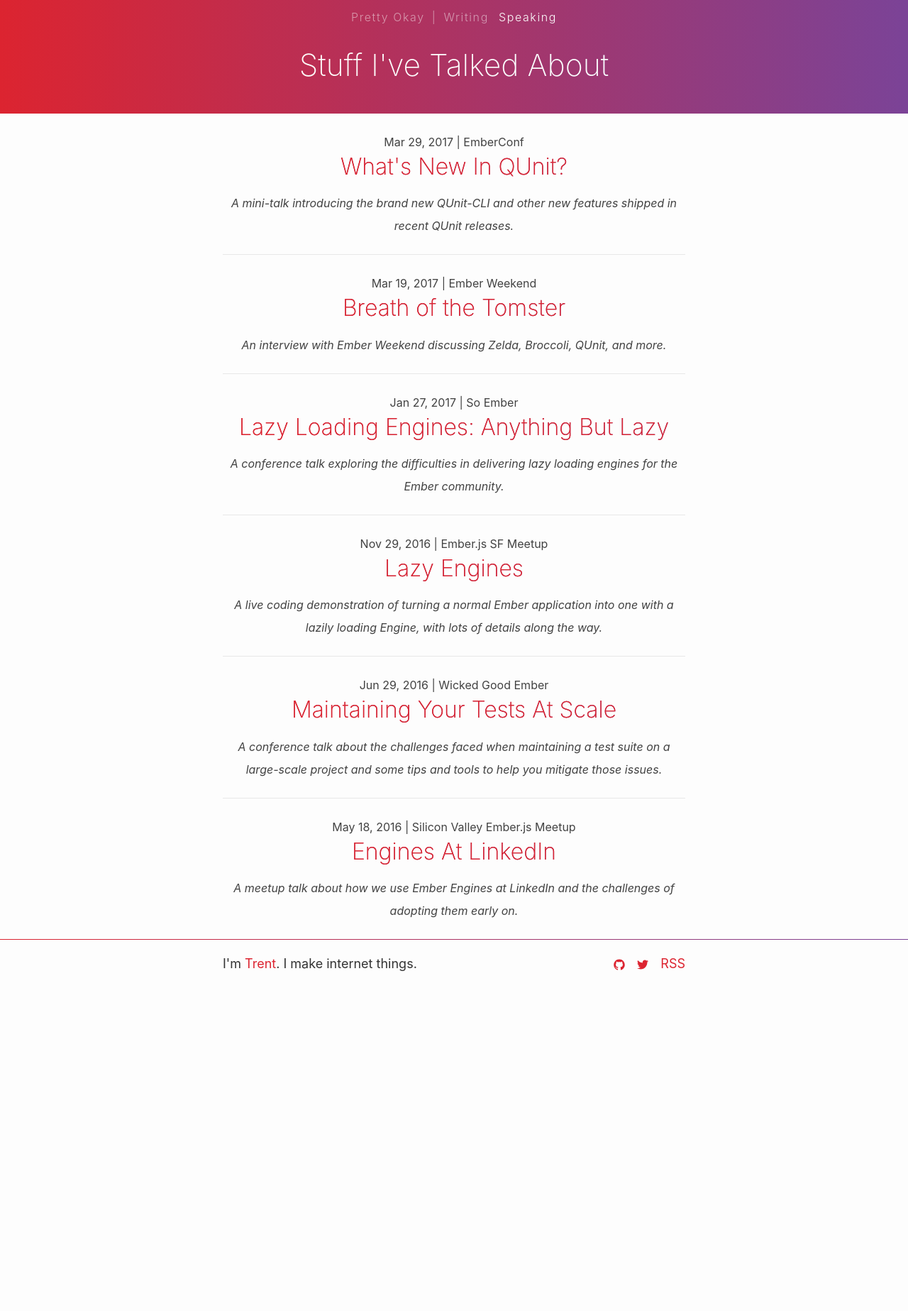
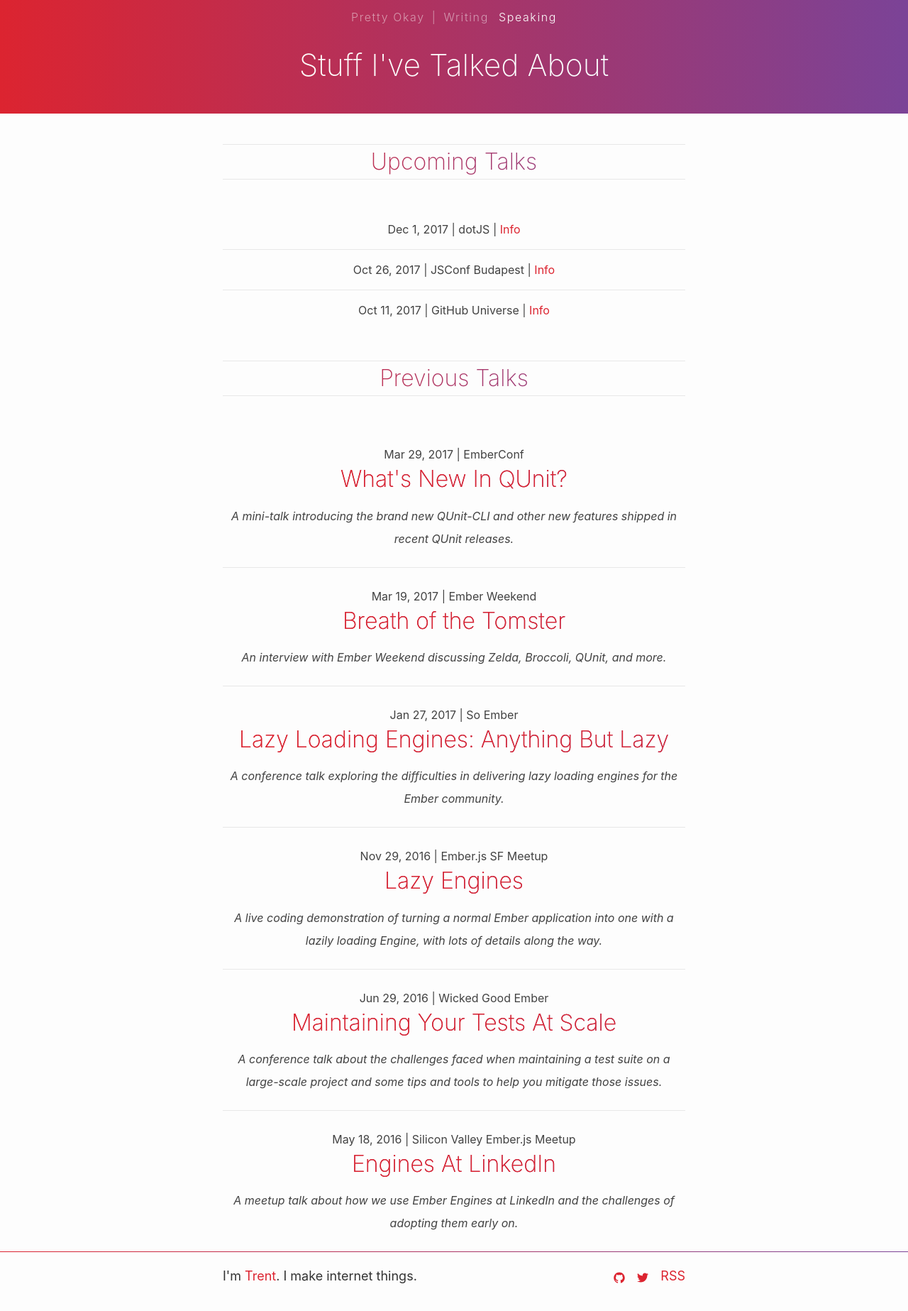
Before and after one commit to trentmwillis/pretty-okay.dev, a Jekyll site: the page built from speaking.html, in a window 1280 px wide. Shown: the whole page at 71% size. Built offline with Jekyll 4.4.1, drawn with Linux system fonts in a browser that asks for light colours; before the commit the page ends 1407 px from its top, so only the background shows below that.

Commit message:
Add upcoming talks section

```diff
--- a/_config.yml
+++ b/_config.yml
@@ -17,3 +17,4 @@ github_username: trentmwillis
 
 # Build settings
 markdown: kramdown
+future: true
--- a/_sass/_layout.scss
+++ b/_sass/_layout.scss
@@ -127,6 +127,14 @@
  * Index / Home
  */
 
+.section-header {
+  margin: $spacing-unit 0 $spacing-unit;
+  text-align: center;
+  border: 1px solid #e8e8e8;
+  border-left: none;
+  border-right: none;
+}
+
 .post-list {
   margin: 0;
   list-style: none;
@@ -140,6 +148,10 @@
   &:last-child {
     border-bottom: none;
     padding-bottom: 0;
+  }
+
+  &.is-small {
+    padding: $spacing-unit / 2 0;
   }
 }
 
--- a/speaking.html
+++ b/speaking.html
@@ -5,9 +5,33 @@ nav_title: "Speaking"
 category: "talk"
 ---
 
+<section>
+  <h2 class="section-header">Upcoming Talks</h2>
+
   <ul class="post-list">
     {% for post in site.posts %}
-    {% if post.category == 'talk' %}
+      {% if post.category == 'talk' and post.upcoming == true %}
+        <li class="post-item is-small">
+          <p class="post-meta">
+            {{ post.date | date: "%b %-d, %Y" }} | {{ post.event }}
+            {% if post.info %}
+              | <a href="{{ post.info }}" target="_blank" rel="noreferrer noopener">
+                Info
+              </a>
+            {% endif %}
+          </p>
+        </li>
+      {% endif %}
+    {% endfor %}
+  </ul>
+</section>
+
+<section>
+    <h2 class="section-header">Previous Talks</h2>
+
+  <ul class="post-list">
+    {% for post in site.posts %}
+      {% if post.category == 'talk' and post.upcoming != true %}
         <li class="post-item">
           <p class="post-meta">
             {{ post.date | date: "%b %-d, %Y" }} | {{ post.event }}
@@ -22,3 +46,4 @@ category: "talk"
       {% endif %}
     {% endfor %}
   </ul>
+</section>
```
Also changed, not shown: _posts/talks/2017-10-11-github-universe.md (added, +9 -0 lines), _posts/talks/2017-10-26-jsconf-bp.md (added, +9 -0 lines), _posts/talks/2017-12-01-dot-js.md (added, +9 -0 lines). Lines whose indentation alone changed are shown as unchanged.
